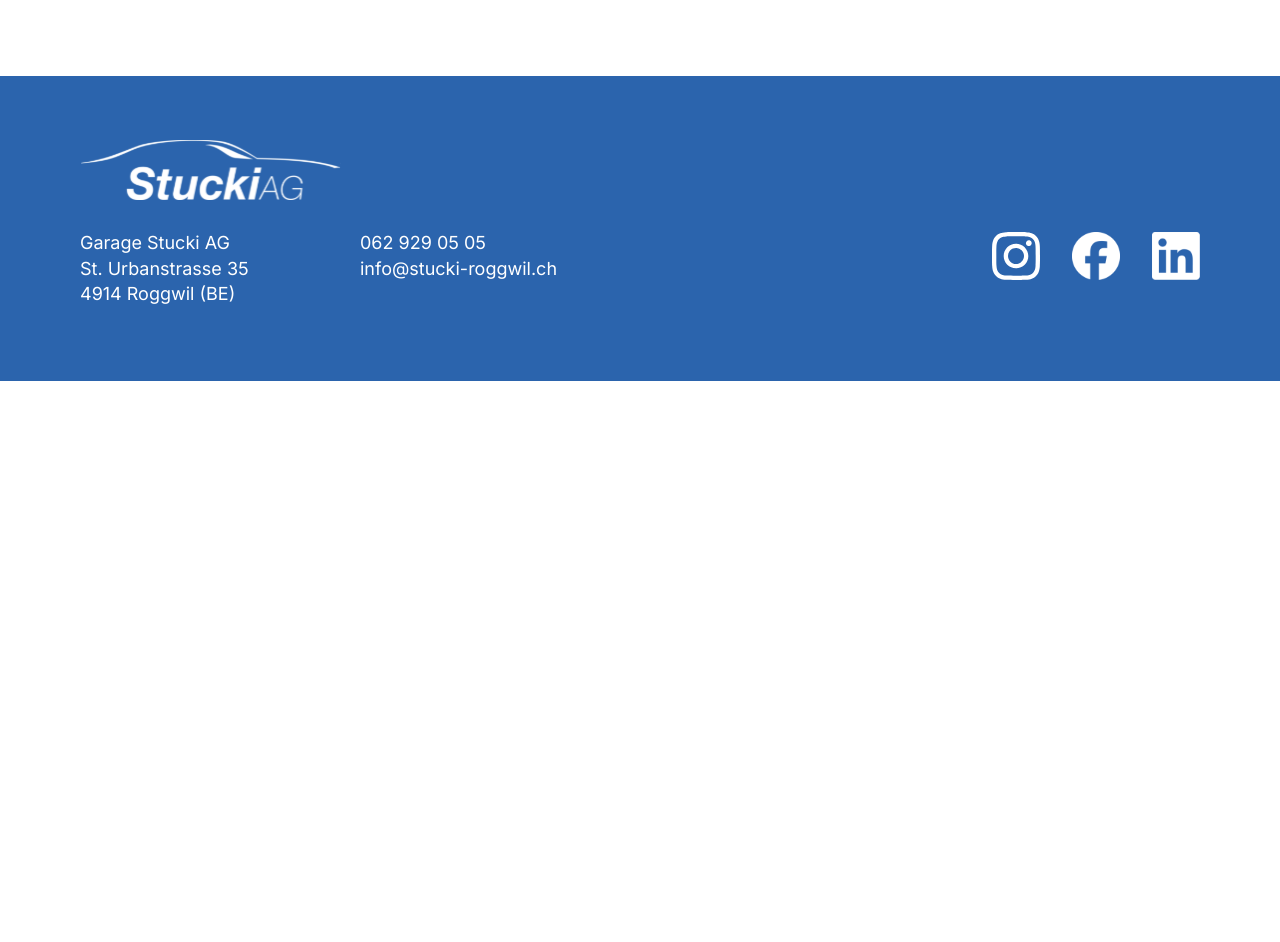
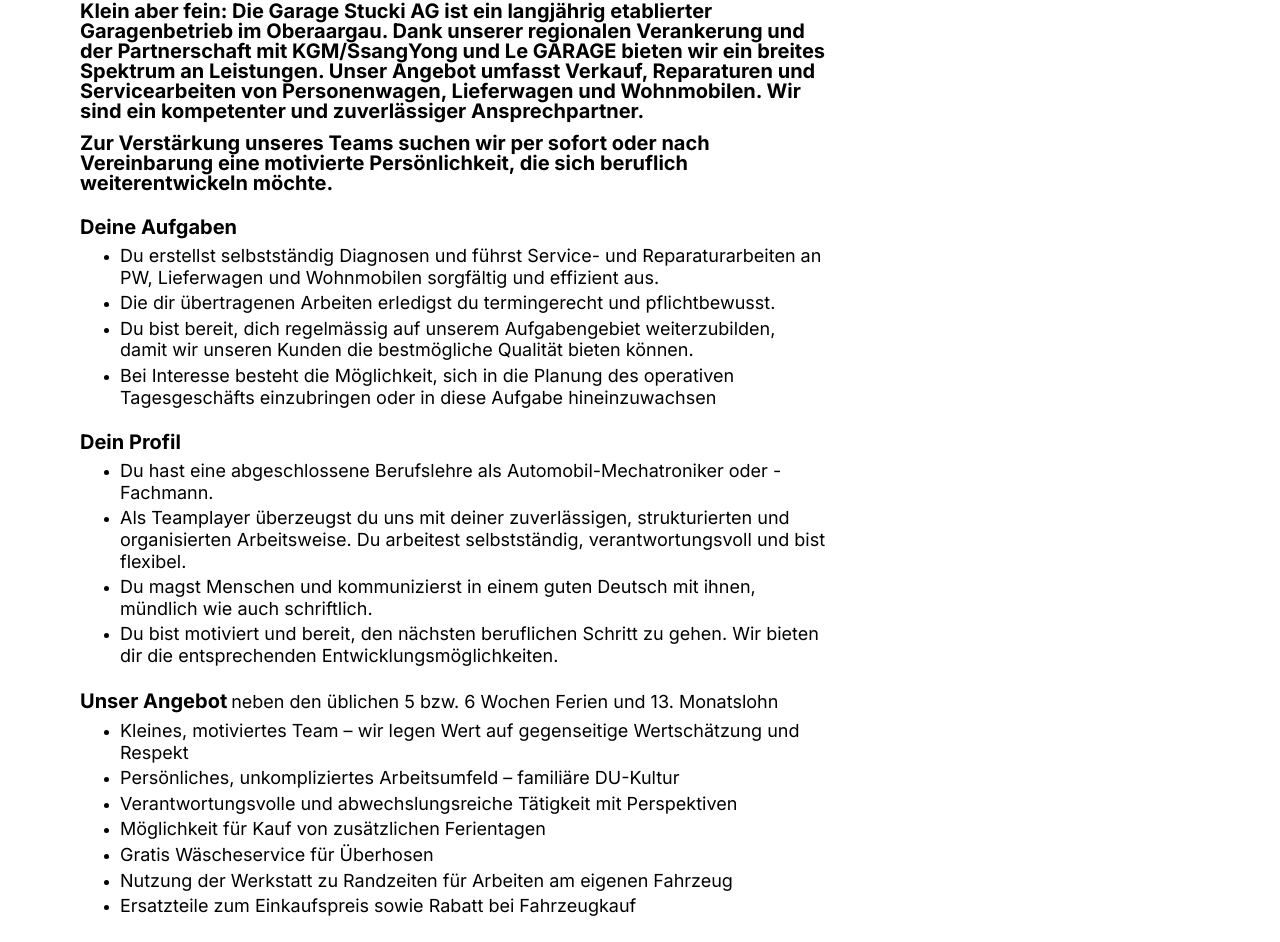
Before and after one commit to StuckiSimon/stucki-roggwil, a Next.js app in the folder website/: page /mech-job in a window 1280 px wide. Before the commit this address had no page. Shown: the part 419-1361 px from the top of the page. Before the commit the page ends 800 px from the top, so only its background shows below. Built offline with nearby package versions, Linux system fonts and the light colour scheme.

Commit message:
Add structured job listing

```diff
--- /dev/null
+++ b/website/src/app/mech-job/page.tsx
@@ -0,0 +1,172 @@
+import type { Metadata } from 'next';
+import { PageHero } from '@/visual-components/page-hero/page-hero';
+import { GridContainer, GridItem } from '@/visual-components/grid/grid';
+import { Layout } from '@/modules/layout/layout';
+import { Typography } from '@/visual-components/typography/typography';
+import { Spacer } from '@/visual-components/spacer/spacer';
+
+export const metadata: Metadata = {
+  title: 'Automobil-Mechatroniker/in oder Automobil-Fachmann/-frau 100% | Garage Stucki AG',
+  description:
+    'Zur Verstärkung unseres Teams in Roggwil suchen wir per sofort oder nach Vereinbarung eine motivierte Persönlichkeit, die sich beruflich weiterentwickeln möchte',
+};
+
+export default async function MechJob() {
+  return (
+    <Layout>
+      <script type="application/ld+json">
+        {`{
+          "@context" : "https://schema.org/",
+          "@type" : "JobPosting",
+          "title" : "Automobil-Mechatroniker/in oder Automobil-Fachmann/-frau 100%",
+          "description" : "Klein aber fein: Die Garage Stucki AG ist ein langjährig etablierter Garagenbetrieb im Oberaargau. Dank unserer regionalen Verankerung und der Partnerschaft mit KGM/SsangYong und Le GARAGE bieten wir ein breites Spektrum an Leistungen. Unser Angebot umfasst Verkauf, Reparaturen und Servicearbeiten von Personenwagen, Lieferwagen und Wohnmobilen. Wir sind ein kompetenter und zuverlässiger Ansprechpartner. Zur Verstärkung unseres Teams suchen wir per sofort oder nach Vereinbarung eine motivierte Persönlichkeit, die sich beruflich weiterentwickeln möchte.",
+          "identifier": {
+            "@type": "PropertyValue",
+            "name": "Garage Stucki AG",
+            "value": "1"
+          },
+          "datePosted" : "2025-07-02",
+          "validThrough" : "2025-12-31T00:00",
+          "employmentType" : ["FULL_TIME", "PART_TIME"],
+          "hiringOrganization" : {
+            "@type" : "Organization",
+            "name" : "Garage Stucki AG",
+            "sameAs" : "https://www.stucki-roggwil.ch",
+            "logo" : "https://www.stucki-roggwil.ch/static/assets/logo/logo-1-1.png"
+          },
+          "jobLocation": {
+            "@type": "Place",
+            "address": {
+              "@type": "PostalAddress",
+              "streetAddress": "St. Urbanstrasse 35",
+              "addressLocality": "Roggwil",
+              "addressRegion": "Bern",
+              "postalCode": "4914",
+              "addressCountry": "CH"
+            }
+          }
+        }`}
+      </script>
+      <PageHero title="Wir suchen! Du auch?" subline="Automobil-Mechatroniker/in oder Automobil-Fachmann/-frau 100%" />
+      <GridContainer>
+        <GridItem span="8">
+          <Spacer size="07" />
+          <Typography variant="buttontext">
+            Klein aber fein: Die Garage Stucki AG ist ein langjährig etablierter Garagenbetrieb im Oberaargau. Dank
+            unserer regionalen Verankerung und der Partnerschaft mit KGM/SsangYong und Le GARAGE bieten wir ein breites
+            Spektrum an Leistungen. Unser Angebot umfasst Verkauf, Reparaturen und Servicearbeiten von Personenwagen,
+            Lieferwagen und Wohnmobilen. Wir sind ein kompetenter und zuverlässiger Ansprechpartner.
+          </Typography>
+          <Spacer size="04" />
+          <Typography variant="buttontext">
+            Zur Verstärkung unseres Teams suchen wir per sofort oder nach Vereinbarung eine motivierte Persönlichkeit,
+            die sich beruflich weiterentwickeln möchte.
+          </Typography>
+          <Spacer size="06" />
+          <Typography variant="buttontext">Deine Aufgaben</Typography>
+          <Spacer size="03" />
+          <ul>
+            <li>
+              <Typography>
+                Du erstellst selbstständig Diagnosen und führst Service- und Reparaturarbeiten an PW, Lieferwagen und
+                Wohnmobilen sorgfältig und effizient aus.
+              </Typography>
+            </li>
+            <Spacer size="02" />
+            <li>
+              <Typography>Die dir übertragenen Arbeiten erledigst du termingerecht und pflichtbewusst.</Typography>
+            </li>
+            <Spacer size="02" />
+            <li>
+              <Typography>
+                Du bist bereit, dich regelmässig auf unserem Aufgabengebiet weiterzubilden, damit wir unseren Kunden die
+                bestmögliche Qualität bieten können.
+              </Typography>
+            </li>
+            <Spacer size="02" />
+            <li>
+              <Typography>
+                Bei Interesse besteht die Möglichkeit, sich in die Planung des operativen Tagesgeschäfts einzubringen
+                oder in diese Aufgabe hineinzuwachsen
+              </Typography>
+            </li>
+          </ul>
+          <Spacer size="06" />
+          <Typography variant="buttontext">Dein Profil</Typography>
+          <Spacer size="03" />
+          <ul>
+            <li>
+              <Typography>
+                Du hast eine abgeschlossene Berufslehre als Automobil-Mechatroniker oder -Fachmann.
+              </Typography>
+            </li>
+            <Spacer size="02" />
+            <li>
+              <Typography>
+                Als Teamplayer überzeugst du uns mit deiner zuverlässigen, strukturierten und organisierten
+                Arbeitsweise. Du arbeitest selbstständig, verantwortungsvoll und bist flexibel.
+              </Typography>
+            </li>
+            <Spacer size="02" />
+            <li>
+              <Typography>
+                Du magst Menschen und kommunizierst in einem guten Deutsch mit ihnen, mündlich wie auch schriftlich.
+              </Typography>
+            </li>
+            <Spacer size="02" />
+            <li>
+              <Typography>
+                Du bist motiviert und bereit, den nächsten beruflichen Schritt zu gehen. Wir bieten dir die
+                entsprechenden Entwicklungsmöglichkeiten.
+              </Typography>
+            </li>
+          </ul>
+          <Spacer size="06" />
+          <Typography tag="span" variant="buttontext">
+            Unser Angebot
+          </Typography>{' '}
+          <Typography tag="span">neben den üblichen 5 bzw. 6 Wochen Ferien und 13. Monatslohn</Typography>
+          <Spacer size="03" />
+          <ul>
+            <li>
+              <Typography>
+                Kleines, motiviertes Team – wir legen Wert auf gegenseitige Wertschätzung und Respekt
+              </Typography>
+            </li>
+            <Spacer size="02" />
+            <li>
+              <Typography>Persönliches, unkompliziertes Arbeitsumfeld – familiäre DU-Kultur</Typography>
+            </li>
+            <Spacer size="02" />
+            <li>
+              <Typography>Verantwortungsvolle und abwechslungsreiche Tätigkeit mit Perspektiven</Typography>
+            </li>
+            <Spacer size="02" />
+            <li>
+              <Typography>Möglichkeit für Kauf von zusätzlichen Ferientagen</Typography>
+            </li>
+            <Spacer size="02" />
+            <li>
+              <Typography>Gratis Wäscheservice für Überhosen</Typography>
+            </li>
+            <Spacer size="02" />
+            <li>
+              <Typography>Nutzung der Werkstatt zu Randzeiten für Arbeiten am eigenen Fahrzeug</Typography>
+            </li>
+            <Spacer size="02" />
+            <li>
+              <Typography>Ersatzteile zum Einkaufspreis sowie Rabatt bei Fahrzeugkauf</Typography>
+            </li>
+          </ul>
+          <Spacer size="06" />
+          <Typography>Bei Fragen sind wir gerne für dich da. Wir freuen uns auf deine Bewerbung an:</Typography>
+          <Typography>
+            Martin Stucki,
+            <a href="mailto:martin@stucki-roggwil.ch">martin@stucki-roggwil.ch</a>
+          </Typography>
+          <Spacer size="08" />
+        </GridItem>
+      </GridContainer>
+    </Layout>
+  );
+}
```
